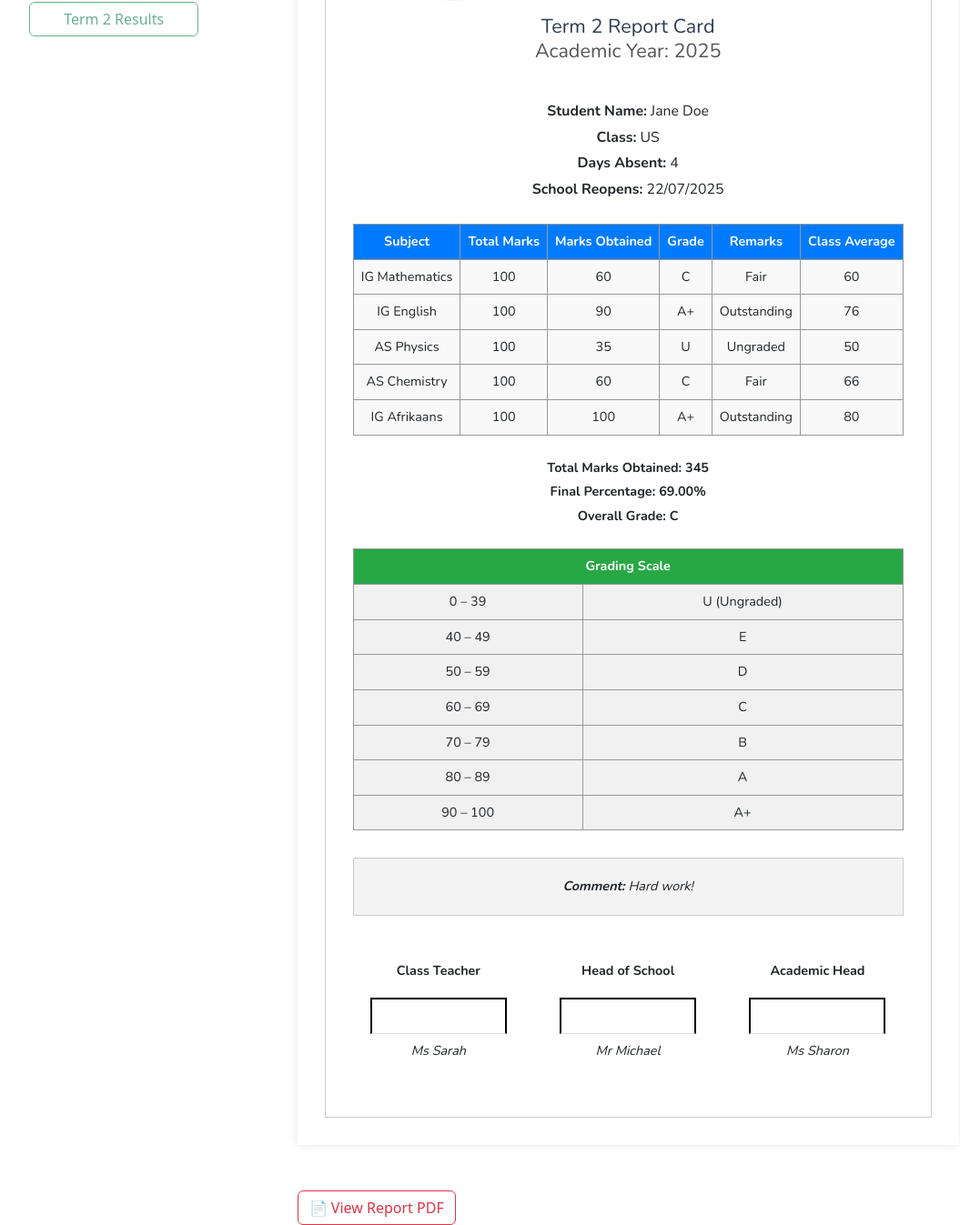
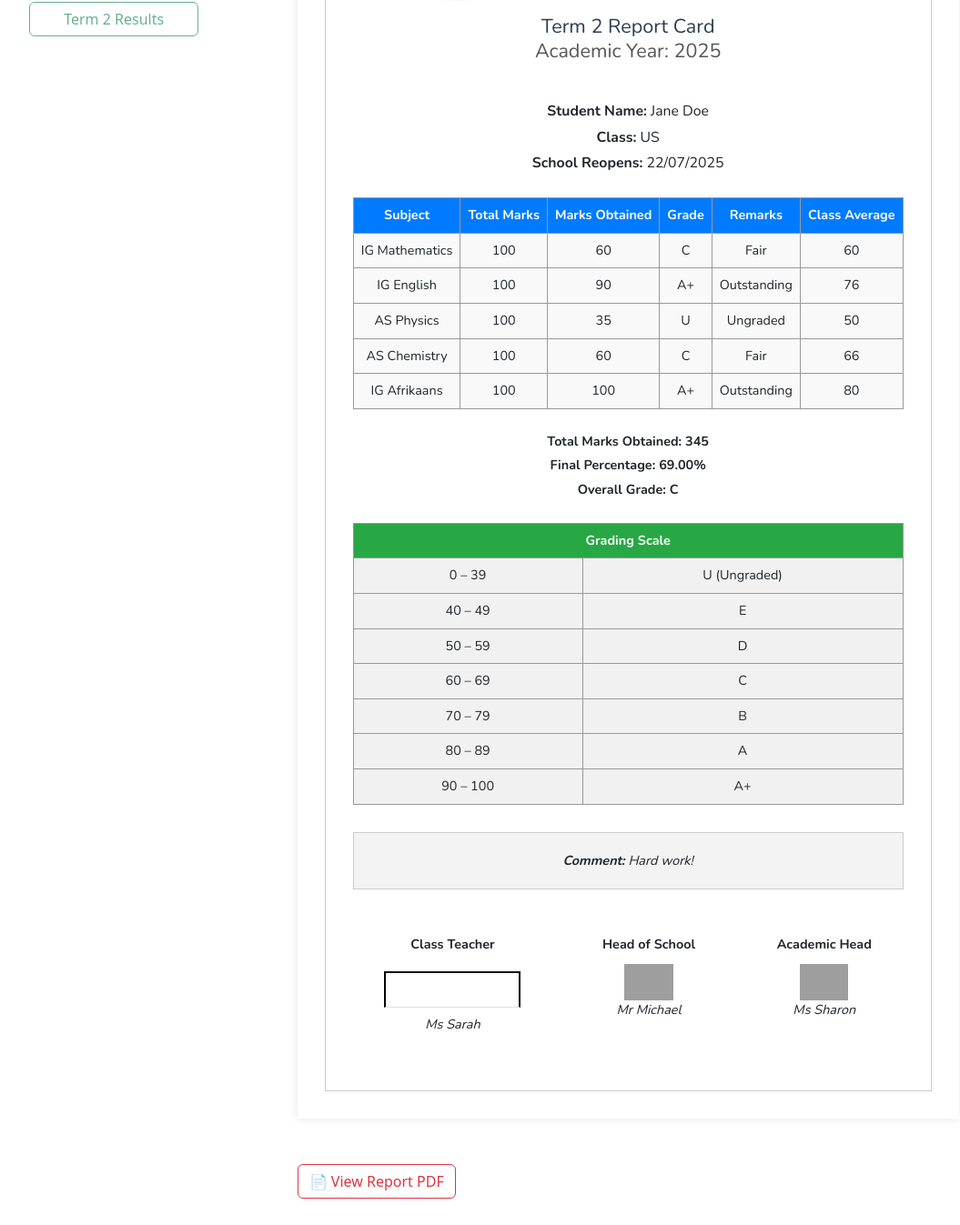
Before and after one commit to codeylee05/LTResultManager, a Django app: page /student/12/report/ in a window 1280 px wide. Shown: the part 316-1663 px from the top of the page at 91% size, without its empty margins (172-1227 px from the left). After the commit the page ends 1634 px from the top, so only its background shows below. Run offline with Django 4.2, Linux system fonts and the light colour scheme; data comes from the database, SQL or seed files in the repository; both versions use the stored data as it was after the commit; grey boxes are pictures that could not be loaded.

Commit message:
Remove days absent

```diff
--- a/main/models.py
+++ b/main/models.py
@@ -37,6 +37,8 @@ class Teacher(models.Model):
     grade = models.CharField(max_length=10, choices=GRADE_CHOICES)
     subjects = models.ManyToManyField(
         "Subject", related_name='subject_teachers', blank=True)
+    signature = models.ImageField(
+        upload_to='signatures/', blank=True, null=True)
 
     def __str__(self):
         return f"{self.name} ({self.user.username})" if self.user else self.name
@@ -70,7 +72,7 @@ class TermReport(models.Model):
     student = models.ForeignKey(
         Student, on_delete=models.CASCADE, related_name='term_reports')
     term = models.CharField(max_length=20, default="Term 2")
-    days_absent = models.PositiveIntegerField(default=0)
+    days_absent = models.PositiveIntegerField(default=0, blank=True, null=True)
 
     total_marks_obtained = models.PositiveIntegerField(blank=True, null=True)
     final_percentage = models.DecimalField(
--- a/main/templates/main/student_report.html
+++ b/main/templates/main/student_report.html
@@ -47,7 +47,7 @@
                     <div class="student-info">
                         <p><strong>Student Name:</strong> {{ student.first_name }} {{ student.surname }}</p>
                         <p><strong>Class:</strong> {{ student.grade }}</p>
-                        <p><strong>Days Absent:</strong> {{ term_report.days_absent }}</p>
+                        <!--<p><strong>Days Absent:</strong> {{ term_report.days_absent }}</p>-->
                         <p><strong>School Reopens:</strong> 22/07/2025</p>
                     </div>
 
@@ -128,26 +128,41 @@
 
                     <!-- Signatures -->
                     <div class="signatures d-flex flex-wrap justify-content-between">
+
+                        <!-- Class Teacher Signature -->
                         <div class="signature-box text-center mb-3 flex-fill">
                             <p class="title">Class Teacher</p>
+                            {% if student.class_teacher.signature %}
+                            <img src="{{ student.class_teacher.signature.url }}" alt="Class Teacher Signature"
+                                style="height: 40px;">
+                            {% else %}
                             <div class="sig-box border-bottom my-2" style="height: 40px;"></div>
+                            {% endif %}
                             <p class="name">{{ student.class_teacher.name }}</p>
                         </div>
+
+                        <!-- Head of School (Static) -->
                         <div class="signature-box text-center mb-3 flex-fill">
                             <p class="title">Head of School</p>
-                            <div class="sig-box border-bottom my-2" style="height: 40px;"></div>
+                            <img src="{% static 'main/images/head_signature.png' %}" alt="Head of School Signature"
+                                style="height: 40px;">
                             <p class="name">Mr Michael</p>
                         </div>
+
+                        <!-- Academic Head (Static) -->
                         <div class="signature-box text-center mb-3 flex-fill">
                             <p class="title">Academic Head</p>
-                            <div class="sig-box border-bottom my-2" style="height: 40px;"></div>
+                            <img src="{% static 'main/images/academic_signature.png' %}" alt="Academic Head Signature"
+                                style="height: 40px;">
                             <p class="name">Ms Sharon</p>
+                        </div>
+
+                    </div>
+
                 </div>
             </div>
         </div>
-            </div>
-            <a href="{% url 'generate_report_pdf' student.id %}" target="_blank"
-                class=" to-pdf-btn btn btn-outline-danger">
+        <a href="{% url 'generate_report_pdf' student.id %}" target="_blank" class=" to-pdf-btn btn btn-outline-danger">
             📄 View Report PDF
         </a>
     </div>
```
Also changed, not shown: db.sqlite3, main/migrations/0021_teacher_signature.py (added), main/migrations/0022_alter_termreport_days_absent.py (added). Lines whose indentation alone changed are shown as unchanged.
